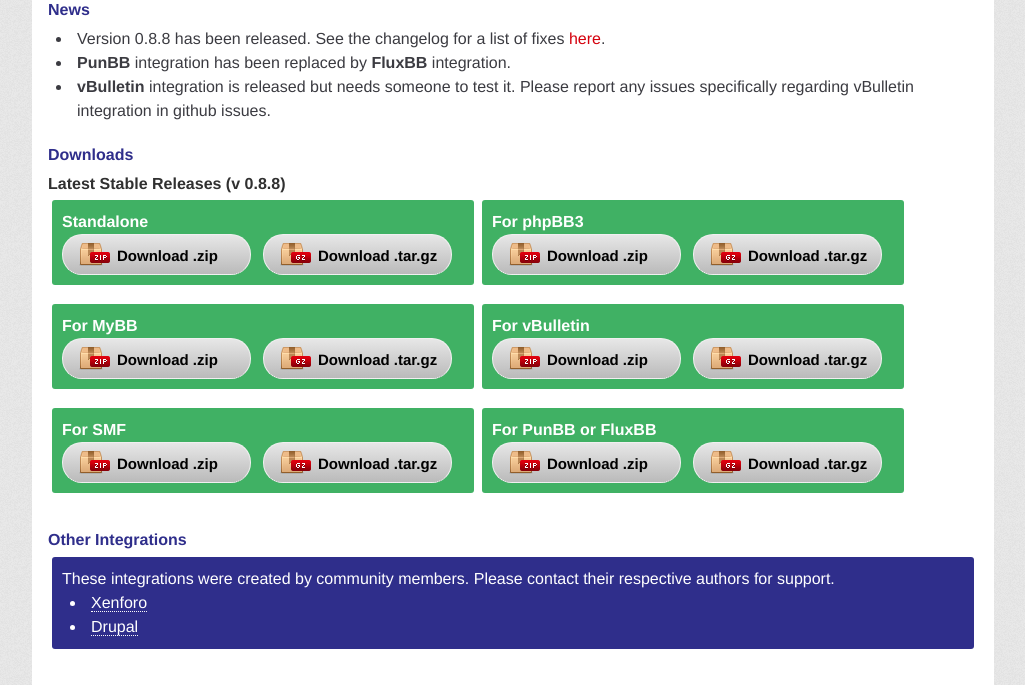
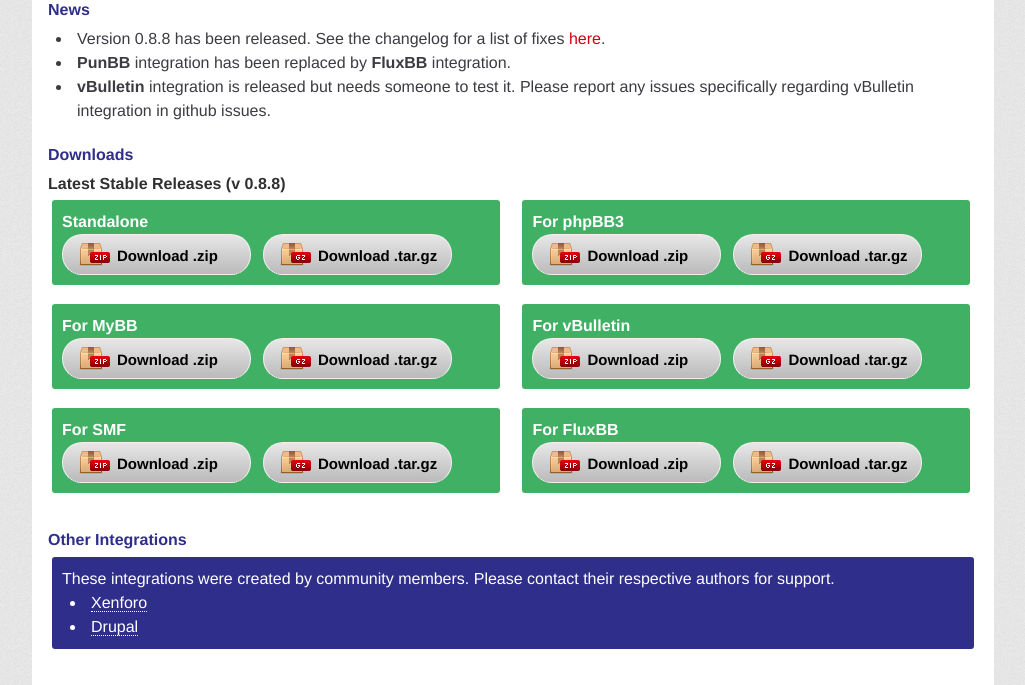
Before and after one commit to Frug/AJAX-Chat, a PHP site: page / in a window 1280 px wide. Shown: the part 231-916 px from the top of the page, without its empty margins (127-1152 px from the left). Run offline with PHP 8.4, Linux system fonts and the light colour scheme; some web fonts are replaced.

Commit message:
release 0.8.8

```diff
--- a/index.html
+++ b/index.html
@@ -51,33 +51,33 @@
 			<h4>Latest Stable Releases (v 0.8.8)</h4>
 			<section class="panel clearfix">
 				<h3>Standalone</h3>
-				<a href="https://github.com/Frug/AJAX-Chat/archive/0.8.7-standalone.zip" id="zip-standalone" class="button button-zip"><span>Download .zip</span></a>
-				<a href="https://github.com/Frug/AJAX-Chat/archive/0.8.7-standalone.tar.gz" id="tar-standalone" class="button button-tar"><span>Download .tar.gz</span></a>
+				<a href="https://github.com/Frug/AJAX-Chat/archive/0.8.8-standalone.zip" id="zip-standalone" class="button button-zip"><span>Download .zip</span></a>
+				<a href="https://github.com/Frug/AJAX-Chat/archive/0.8.8-standalone.tar.gz" id="tar-standalone" class="button button-tar"><span>Download .tar.gz</span></a>
 			</section>
 			<section class="panel clearfix">
 				<h3>For phpBB3</h3>
-				<a href="https://github.com/Frug/AJAX-Chat/archive/0.8.7-phpbb3.zip" id="zip-phpbb3" class="button button-zip"><span>Download .zip</span></a>
-				<a href="https://github.com/Frug/AJAX-Chat/archive/0.8.7-phpbb3.tar.gz" id="tar-phpbb3" class="button button-tar"><span>Download .tar.gz</span></a>
+				<a href="https://github.com/Frug/AJAX-Chat/archive/0.8.8-phpbb3.1.zip" id="zip-phpbb3" class="button button-zip"><span>Download .zip</span></a>
+				<a href="https://github.com/Frug/AJAX-Chat/archive/0.8.8-phpbb3.1.tar.gz" id="tar-phpbb3" class="button button-tar"><span>Download .tar.gz</span></a>
 			</section>
 			<section class="panel clearfix">
 				<h3>For MyBB</h3>
-				<a href="https://github.com/Frug/AJAX-Chat/archive/0.8.7-mybb.zip" id="zip-mybb" class="button button-zip"><span>Download .zip</span></a>
-				<a href="https://github.com/Frug/AJAX-Chat/archive/0.8.7-mybb.tar.gz" id="tar-mybb" class="button button-tar"><span>Download .tar.gz</span></a>
+				<a href="https://github.com/Frug/AJAX-Chat/archive/0.8.8-mybb.zip" id="zip-mybb" class="button button-zip"><span>Download .zip</span></a>
+				<a href="https://github.com/Frug/AJAX-Chat/archive/0.8.8-mybb.tar.gz" id="tar-mybb" class="button button-tar"><span>Download .tar.gz</span></a>
 			</section>
 			<section class="panel clearfix">
 				<h3>For vBulletin</h3>
-				<a href="https://github.com/Frug/AJAX-Chat/archive/0.8.7-vbulletin.zip" id="zip-vbulletin" class="button button-zip"><span>Download .zip</span></a>
-				<a href="https://github.com/Frug/AJAX-Chat/archive/0.8.7-vbulletin.tar.gz" id="tar-vbulletin" class="button button-tar"><span>Download .tar.gz</span></a>
+				<a href="https://github.com/Frug/AJAX-Chat/archive/0.8.8-vbulletin.zip" id="zip-vbulletin" class="button button-zip"><span>Download .zip</span></a>
+				<a href="https://github.com/Frug/AJAX-Chat/archive/0.8.8-vbulletin.tar.gz" id="tar-vbulletin" class="button button-tar"><span>Download .tar.gz</span></a>
 			</section>
 			<section class="panel clearfix">
 				<h3>For SMF</h3>
-				<a href="https://github.com/Frug/AJAX-Chat/archive/0.8.7-smf.zip" id="zip-smf" class="button button-zip"><span>Download .zip</span></a>
-				<a href="https://github.com/Frug/AJAX-Chat/archive/0.8.7-smf.tar.gz" id="tar-smf" class="button button-tar"><span>Download .tar.gz</span></a>
+				<a href="https://github.com/Frug/AJAX-Chat/archive/0.8.8-smf.zip" id="zip-smf" class="button button-zip"><span>Download .zip</span></a>
+				<a href="https://github.com/Frug/AJAX-Chat/archive/0.8.8-smf.tar.gz" id="tar-smf" class="button button-tar"><span>Download .tar.gz</span></a>
 			</section>
 			<section class="panel clearfix">
-				<h3>For PunBB or FluxBB</h3>
-				<a href="https://github.com/Frug/AJAX-Chat/archive/0.8.7-punbb.zip" id="zip-smf" class="button button-zip"><span>Download .zip</span></a>
-				<a href="https://github.com/Frug/AJAX-Chat/archive/0.8.7-punbb.tar.gz" id="tar-smf" class="button button-tar"><span>Download .tar.gz</span></a>
+				<h3>For FluxBB</h3>
+				<a href="https://github.com/Frug/AJAX-Chat/archive/0.8.8-fluxbb.zip" id="zip-smf" class="button button-zip"><span>Download .zip</span></a>
+				<a href="https://github.com/Frug/AJAX-Chat/archive/0.8.8-fluxbb.tar.gz" id="tar-smf" class="button button-tar"><span>Download .tar.gz</span></a>
 			</section>
 			<div class="clearfix"></div>
 		</section>
--- a/old-downloads.html
+++ b/old-downloads.html
@@ -66,11 +66,6 @@
 				<a href="https://github.com/Frug/AJAX-Chat/archive/0.8.7-punbb.zip" id="zip-smf" class="button button-zip"><span>Download .zip</span></a>
 				<a href="https://github.com/Frug/AJAX-Chat/archive/0.8.7-punbb.tar.gz" id="tar-smf" class="button button-tar"><span>Download .tar.gz</span></a>
 			</section>
-			<section class="panel">
-				<h3>For phpBB2 (depreciated)</h3>
-				<a href="https://github.com/Frug/AJAX-Chat/archive/0.8.7-phpbb2.zip" id="zip-phpbb2" class="button button-zip"><span>Download .zip</span></a>
-				<a href="https://github.com/Frug/AJAX-Chat/archive/0.8.7-phpbb2.tar.gz" id="tar-phpbb2" class="button button-tar"><span>Download .tar.gz</span></a>
-			</section>
 			<div style="clear: both;"></div>
 
             <h3>version 0.8.6</h3>
--- a/stylesheets/stylesheet.css
+++ b/stylesheets/stylesheet.css
@@ -38,7 +38,8 @@ nav a { color: #000; padding: 0 0.5em; margin: 0 1em; }
 section.container { margin-bottom: 20px; }
 section.panel { background: #2F2E8B; color: white; border-radius:3px; margin:4px; margin-bottom: 15px; padding:10px;}
 section.panel a { color: white; border-bottom: dotted 1px #fafafa; }
-#downloads section {float:left; background-color:#40B164;}
+#downloads section {float:left; background-color:#40B164; margin-right: 0; margin-right: 2%; width: 46%;}
+#downloads section:nth-child(even) { margin-right: 0; }
 #downloads section h3 {margin:0;padding:0; color: white;}
 #downloads-dev section {background-color:#CFE2F1;}
 
```
